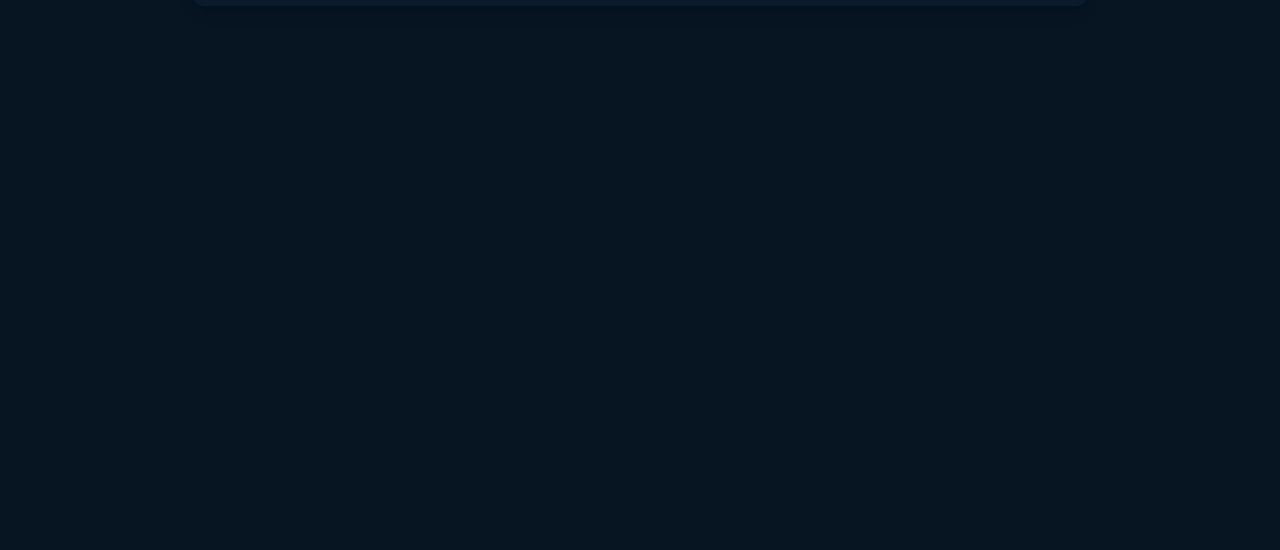
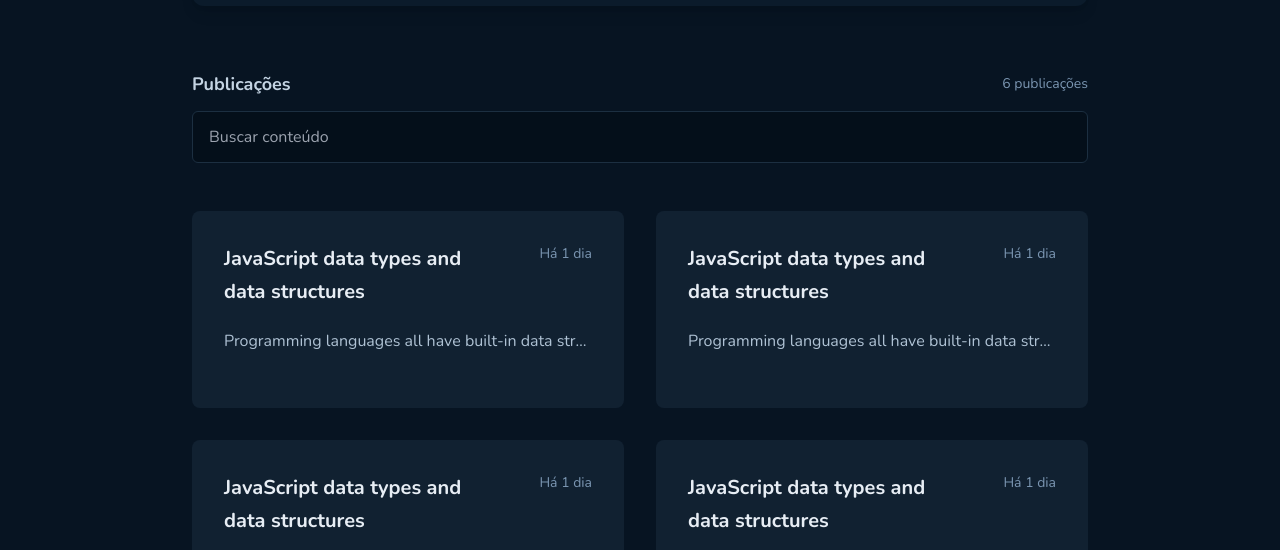
Before and after one commit to RenanFachin/RS_GithubBlogChallenge, a React (Vite) app: page / in a window 1280 px wide. Shown: the part 402-952 px from the top of the page. Before the commit the page ends 800 px from the top, so only its background shows below. Built offline with nearby package versions, Linux system fonts and the light colour scheme; no server answers.

Commit message:
feat: Cria blog card e search form

```diff
--- a/src/components/user-card.tsx
+++ b/src/components/user-card.tsx
@@ -1,6 +1,7 @@
 import { ArrowSquareOut, GithubLogo, Buildings, Users } from 'phosphor-react'
 import { GithubDataProps } from '../pages/Blog'
 
+// Criando tipagem dos dados recebidos por propriedades, no caso, userInfo é o state que tem tipo GithubDataProps
 interface UserCardProps {
   userInfo: GithubDataProps
 }
@@ -12,10 +13,10 @@ export function UserCard({ userInfo }: UserCardProps) {
       <div className="flex gap-8">
         <img src={userInfo.avatar_url} alt="" className="w-36 h-36" />
 
-        <div className="mt-2 flex flex-col items-start">
+        <div className="mt-2 flex flex-col items-start w-full">
           <div className="flex items-center justify-between w-full">
             <h1 className="flex-1 text-base-title text-2xl leading-tight font-bold">
-              {userInfo.username}
+              {userInfo.name}
             </h1>
 
             <a
--- a/src/pages/Blog.tsx
+++ b/src/pages/Blog.tsx
@@ -2,13 +2,15 @@ import { useEffect, useState } from "react";
 import { Header } from "../components/Header";
 import { UserCard } from "../components/user-card";
 import { api } from "../lib/axios";
+import { SearchForm } from "./components/search-form";
+import { BlogCard } from "./components/blog-card";
 
 
 // api.github.com/users/${username}
 export interface GithubDataProps {
   avatar_url: string
   bio: string
-  username: string
+  name: string
   location: string
   followers: number
   html_url: string
@@ -16,15 +18,18 @@ export interface GithubDataProps {
 }
 
 export function Blog() {
+  // Iniciando o estado com um objeto vazio do tipo GithubDataProps
   const [userGithubData, setUserGithubData] = useState<GithubDataProps>({} as GithubDataProps)
 
   async function fetchGithubData() {
+    // Chamada para API
     const response = await api.get('/users/RenanFachin')
+    const data = response.data
+    // console.log(data)
 
-    const data = response.data
-
+    // Armazenadno cada dado de dentro do objeto conforme o retorno da API
     setUserGithubData({
-      username: data.username,
+      name: data.name,
       avatar_url: data.avatar_url,
       bio: data.bio,
       followers: data.followers,
@@ -34,16 +39,28 @@ export function Blog() {
     })
   }
 
-
+  // Realizando o fetch nos dados toda vez que a página for recarregada
   useEffect(() => {
-    fetchGithubData()
+    // fetchGithubData()
   }, [])
 
   return (
     <div className="h-screen">
       <Header />
 
+      {/* Repassando o estado para o componente */}
       <UserCard userInfo={userGithubData} />
-    </div>
+
+      <SearchForm />
+
+      <main className="max-w-4xl mx-auto mt-12 grid grid-cols-2 gap-8 pb-32">
+        <BlogCard />
+        <BlogCard />
+        <BlogCard />
+        <BlogCard />
+        <BlogCard />
+        <BlogCard />
+      </main>
+    </div >
   )
 }
--- /dev/null
+++ b/src/pages/components/blog-card.tsx
@@ -0,0 +1,19 @@
+export function BlogCard() {
+  return (
+    <div className="bg-base-post rounded-lg p-8 flex flex-col gap-5">
+      <div className="flex items-start justify-between">
+        <h2 className="text-base-title font-bold leading-relaxed text-xl max-w-[280px]">
+          JavaScript data types and data structures
+        </h2>
+
+        <span className="text-base-span text-sm leading-relaxed">
+          Há 1 dia
+        </span>
+      </div>
+
+      <span className="h-12 max-h-[112px] overflow-hidden overflow-ellipsis whitespace-nowrap leading-relaxed text-base-text">
+        Programming languages all have built-in data structures, but these often differ from one language to another. This article attempts to list the built-in data structures available in JavaScript and what properties they have. These can be used to build other data structures. Wherever possible, comparisons with other languages are drawn.
+      </span>
+    </div>
+  )
+}
--- /dev/null
+++ b/src/pages/components/search-form.tsx
@@ -0,0 +1,19 @@
+export function SearchForm() {
+  return (
+    <div className="mt-16 max-w-4xl mx-auto flex flex-col gap-3">
+      <div className="flex items-center justify-between">
+        <h2 className="text-base-subtitle text-lg font-bold leading-relaxed">Publicações</h2>
+
+        <span className="text-base-span text-sm leading-relaxed">6 publicações</span>
+      </div>
+
+      <form className="">
+        <input
+          type="text"
+          className="w-full rounded-md px-4 py-3 bg-base-input border border-base-border outline-none focus:ring-2 leading-relaxed text-base-text"
+          placeholder="Buscar conteúdo"
+        />
+      </form>
+    </div>
+  )
+}
```
Also changed, not shown: 1 other file (tests, documents, lock files or other folders).
